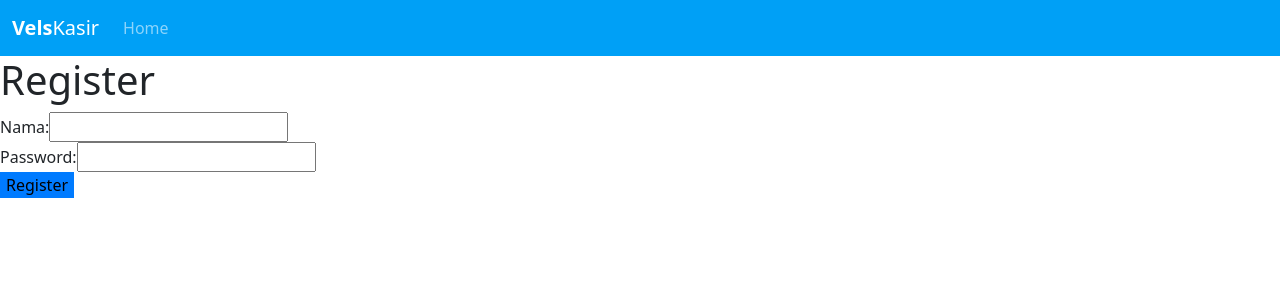
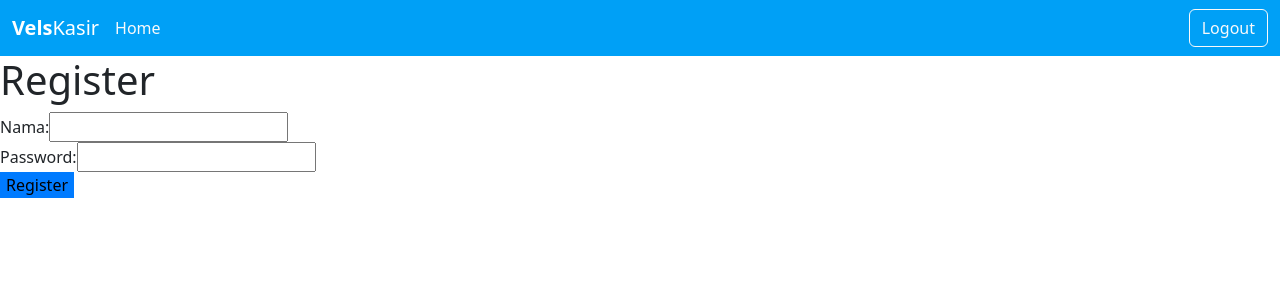
Before and after one commit to ProjectRavel/Cashier-App, a React (Vite) app in the folder KasirApp-React/: page /register in a window 1280 px wide. Shown: the top 300 px of the page. Built offline with nearby package versions, Linux system fonts and the light colour scheme.

Commit message:
logout Button

```diff
--- /dev/null
+++ b/KasirApp-React/src/components/NavBarComponents.css
@@ -0,0 +1,41 @@
+/* NavbarComponents.css */
+.navbar-user-name {
+    font-size: 1rem;
+    /* Ukuran font untuk nama pengguna */
+    color: #f8f9fa;
+    /* Warna teks yang kontras dengan latar belakang navbar */
+}
+
+.navbar {
+    background-color: #222831;
+    /* Warna latar belakang navbar */
+}
+
+.navbar .navbar-brand {
+    font-size: 1.25rem;
+    /* Ukuran font untuk brand */
+}
+
+.navbar .nav-link {
+    color: #f8f9fa;
+    /* Warna teks untuk link */
+}
+
+.navbar .nav-link:hover {
+    color: #76ABAE;
+    /* Warna hover untuk link */
+}
+
+.navbar .btn-outline-light {
+    color: #f8f9fa;
+    /* Warna teks untuk tombol logout */
+    border-color: #f8f9fa;
+    /* Warna border untuk tombol logout */
+}
+
+.navbar .btn-outline-light:hover {
+    background-color: #76ABAE;
+    /* Warna latar belakang tombol logout saat hover */
+    border-color: #76ABAE;
+    /* Warna border tombol logout saat hover */
+}
--- a/KasirApp-React/src/components/NavbarComponents.jsx
+++ b/KasirApp-React/src/components/NavbarComponents.jsx
@@ -1,12 +1,16 @@
 import Container from "react-bootstrap/Container";
 import Nav from "react-bootstrap/Nav";
 import Navbar from "react-bootstrap/Navbar";
+import "./NavBarComponents.css";
+import { Button } from "react-bootstrap";
 
 function NavbarComponents() {
+  const userName = JSON.parse(localStorage.getItem("user"));
 
-  const userName = JSON.parse(localStorage.getItem("user"))
-
-
+  const handleLogout = () => {
+    window.location.href = "/login";
+    localStorage.removeItem("user");
+  }
 
   return (
     <Navbar variant="dark" expand="lg">
@@ -16,13 +20,18 @@ function NavbarComponents() {
         </Navbar.Brand>
         <Navbar.Toggle aria-controls="navbarScroll" />
         <Navbar.Collapse id="navbarScroll">
+          <Nav.Link href="/">Home</Nav.Link>
           <Nav
-            className="me-auto my-2 my-lg-0"
+            className="mx-auto my-2 my-lg-0 d-flex align-items-center"
             style={{ maxHeight: "100px" }}
             navbarScroll
           >
-            <Nav.Link href="/">Home</Nav.Link>
-            <p>{userName}</p>
+            <span className="navbar-user-name mx-3">{userName}</span>
+          </Nav>
+          <Nav>
+            <Button variant="outline-light" onClick={handleLogout}>
+              Logout
+            </Button>
           </Nav>
         </Navbar.Collapse>
       </Container>
--- /dev/null
+++ b/KasirApp-React/src/utils/username.js
@@ -0,0 +1 @@
+export const userName = JSON.parse(localStorage.getItem("user"));
```
Also changed, not shown: 1 other file (tests, documents, lock files or other folders).
